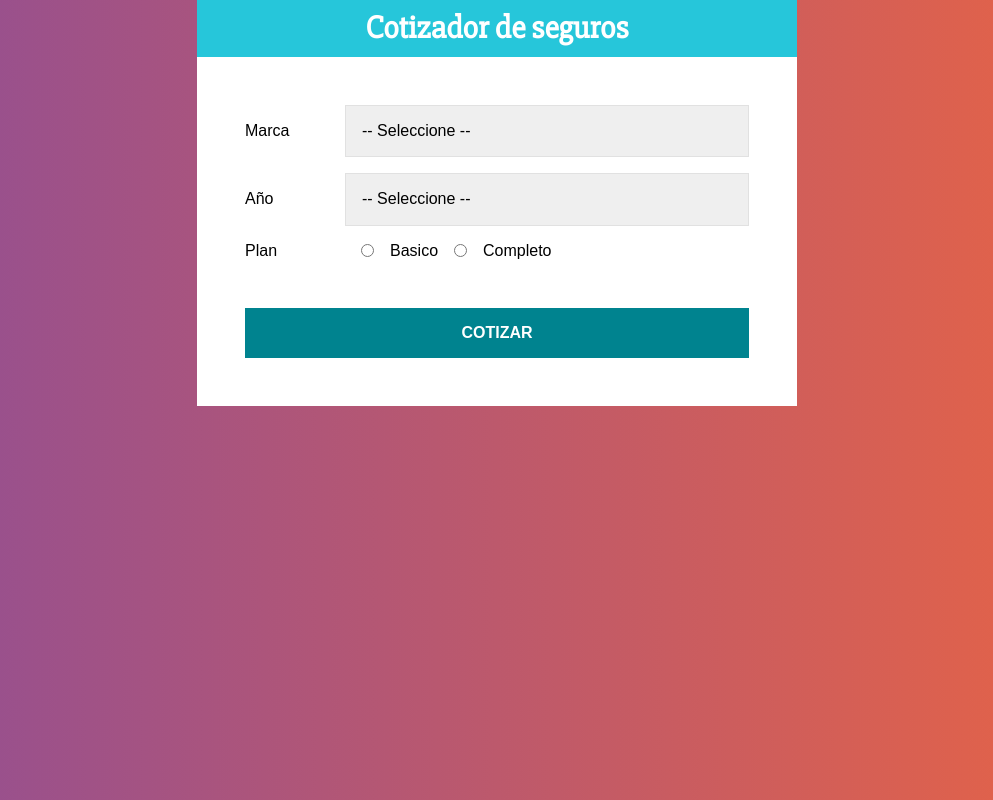
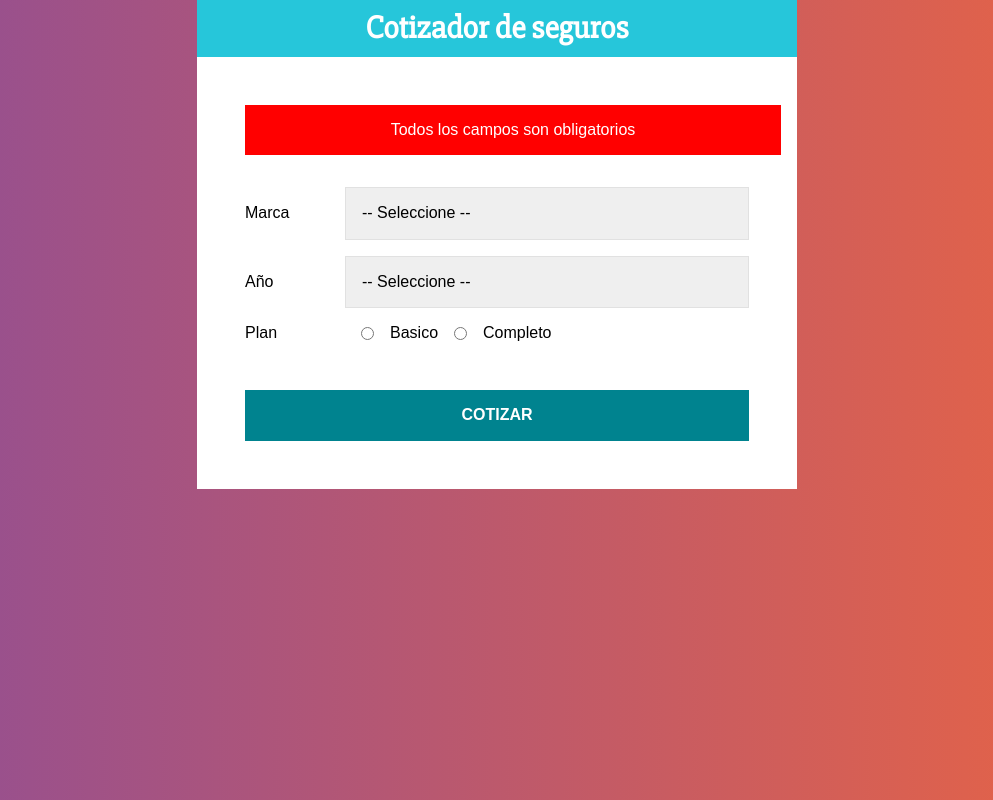
Before and after one commit to guillermosequera/cotizador, a React (Create React App) app: page / in a window 1280 px wide. Both pictures are taken after a click on the button "COTIZAR". Shown: the whole page, without its empty margins (143-1136 px from the left). Built offline with nearby package versions, Linux system fonts and the light colour scheme.

Commit message:
validating

```diff
--- a/src/components/Formulario.js
+++ b/src/components/Formulario.js
@@ -41,6 +41,14 @@
     }
 `;
 
+const Error = styled.div`
+    background-color: red;
+    color: white;
+    padding: 1rem;
+    width: 100%;
+    text-align: center;
+    margin-bottom: 2rem;
+`;
 const Formulario = () => {
 
     const [ datos, guardarDatos ] = useState({
@@ -48,6 +56,8 @@
         year: '',
         plan: ''
     });
+
+    const [ error, guardarError ] = useState(false);
 
     //extrayendo los datos del state
     const { marca, year, plan } = datos;
@@ -60,8 +70,38 @@
         })
     }
 
+    //cuando el usuario presiona submit
+    const cotizarSeguro = e => {
+        e.preventDefault();
+
+        if(marca.trim() === '' || year.trim() === '' || plan.trim() === '') {
+            guardarError(true);
+            return;
+        }
+
+        guardarError(false);
+
+        //obtener la diferencia de años
+
+        //por cada año hay que restar el 3%
+
+        // Americano 15%
+        // Asiatico 5%
+        // Europeo 30%
+
+        // basico aumenta 20%
+        // completo 50%
+
+        //total
+    }
+
     return (
-        <form>
+        <form
+            onSubmit={cotizarSeguro}
+        >
+
+        { error ? <Error>Todos los campos son obligatorios</Error> : null }
+
         <Campo>
             <Label>Marca</Label>
             <Select
@@ -116,7 +156,7 @@
             /> Completo
 
         </Campo>
-            <Boton type="button">Cotizar</Boton>
+            <Boton type="submit">Cotizar</Boton>
 
         </form>
     );
```
